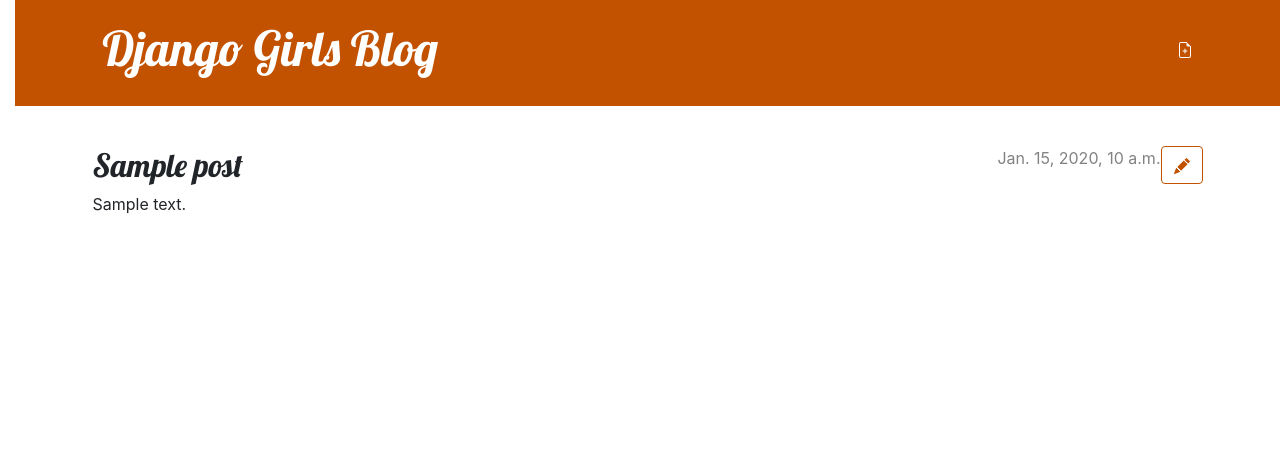
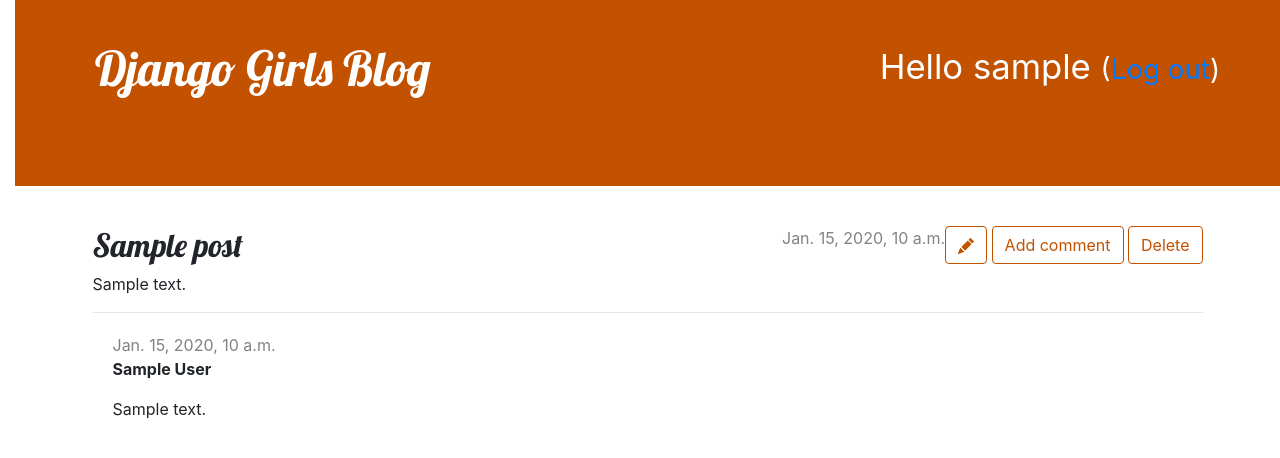
Before and after one commit to monisha-123456789/my-first-blog, a Django app: page /post/1/ in a window 1280 px wide. Shown: the top 458 px of the page. Run offline with Django 3.2, Linux system fonts and the light colour scheme; a user stored in the database is signed in; tables that the repository leaves empty hold one stand-in row (values such as "Sample post").

Commit message:
extension tutorial practices

```diff
--- a/blog/admin.py
+++ b/blog/admin.py
@@ -1,5 +1,6 @@
 from django.contrib import admin
-from .models import Post
+from .models import Post, Comment
 
 # Register your models here.
 admin.site.register(Post)
+admin.site.register(Comment)
--- a/blog/models.py
+++ b/blog/models.py
@@ -16,3 +16,20 @@
 
     def __str__(self):
         return self.title
+
+    def approved_comments(self):
+        return self.comments.filter(approved_comment=True)
+
+class Comment(models.Model):
+    post = models.ForeignKey('blog.Post', on_delete=models.CASCADE, related_name='comments')
+    author = models.CharField(max_length=200)
+    text = models.TextField()
+    created_date = models.DateTimeField(default=timezone.now)
+    approved_comment = models.BooleanField(default=False)
+
+    def approve(self):
+        self.approved_comment=True
+        self.save()
+
+    def __str__(self):
+        return self.text
--- a/blog/static/css/blog.css
+++ b/blog/static/css/blog.css
@@ -75,3 +75,7 @@
     color: #FFFFFF;
     background-color: #C25100;
 }
+
+.comment {
+    margin: 20px 0px 20px 20px;
+}
--- a/blog/templates/blog/base.html
+++ b/blog/templates/blog/base.html
@@ -9,11 +9,13 @@
     </head>
     <body>
         <header class="page-header">
-            <div class="container">
+            <div class="page-header">
                 {% if user.is_authenticated %}
-                    <a href="{% url 'post_new' %}" class="top-menu">
-                        {% include './icons/file-earmark-plus.svg' %}
-                    </a>
+                    <a href="{% url 'post_new' %}" class="top-menu"><span class="glyphicon glyphicon-plus"></span></a>
+                    <a href="{% url 'post_draft_list' %}" class="top-menu"><span class="glyphicon glyphicon-edit"></span></a>
+                    <p class="top-menu">Hello {{ user.username }} <small>(<a href="{% url 'logout' %}">Log out</a>)</small></p>
+                {% else %}
+                    <a href="{% url 'login' %}" class="top-menu"><span class="glyphicon glyphicon-lock"></span></a>
                 {% endif %}
                 <h1><a href="/">Django Girls Blog</a></h1>
             </div>
--- a/blog/templates/blog/post_detail.html
+++ b/blog/templates/blog/post_detail.html
@@ -7,14 +7,39 @@
                 <a class="btn btn-default" href="{% url 'post_edit' pk=post.pk %}">
                     {% include './icons/pencil-fill.svg' %}
                 </a>
+                <a class="btn btn-default" href="{% url 'add_comment_to_post' pk=post.pk %}">Add comment</a>
+                <a class="btn btn-default" href="{% url 'post_remove' pk=post.pk %}"><span class="glyphicon glyphicon-remove">Delete</span></a>
             {% endif %}
         </aside>
         {% if post.published_date %}
-            <time class="date">
+            <div class="date">
                 {{ post.published_date }}
-            </time>
+            </div>
+        {% else %}
+            <aside class="actions">
+                <a class="btn btn-default" href="{% url 'post_publish' pk=post.pk %}">Publish</a>
+            </aside>
         {% endif %}
         <h2>{{ post.title }}</h2>
         <p>{{ post.text|linebreaksbr }}</p>
+
+        <hr>
+        {% for comment in post.comments.all %}
+            {% if user.is_authenticated or comment.approved_comment %}
+                <div class="comment">
+                    <div class="date">
+                        {{ comment.created_date }}
+                        {% if not comment.approved_comment %}
+                            <a class="btn btn-default" href="{% url 'comment_remove' pk=comment.pk %}"><span class="glyphicon glyphicon-remove">Remove</span></a>
+                            <a class="btn btn-default" href="{% url 'comment_approve' pk=comment.pk %}"><span class="glyphicon glyphicon-ok">Approve</span></a>
+                        {% endif %}
+                    </div>
+                    <strong>{{ comment.author }}</strong>
+                    <p>{{ comment.text|linebreaks }}</p>
+                </div>
+            {% endif %}
+            {% empty %}
+            <p>No comments here yet :(</p>
+        {% endfor %}
     </article>
 {% endblock %}
--- a/blog/templates/blog/post_list.html
+++ b/blog/templates/blog/post_list.html
@@ -8,6 +8,7 @@
             </time>
             <h2><a href="{% url 'post_detail' pk=post.pk %}">{{ post.title }}</a></h2>
             <p>{{ post.text|linebreaksbr }}</p>
+            <a href="{% url 'post_detail' pk=post.pk %}">Comments: {{ post.approved_comments.count }}</a>
         </article>
     {% endfor %}
 {% endblock %}
--- a/blog/urls.py
+++ b/blog/urls.py
@@ -6,4 +6,10 @@
     path('post/<int:pk>/', views.post_detail, name='post_detail'),
     path('post/new/', views.post_new, name='post_new'),
     path('post/<int:pk>/edit/', views.post_edit, name='post_edit'),
+    path('draft/', views.post_draft_list, name='post_draft_list'),
+    path('post/<pk>/publish', views.post_publish, name='post_publish'),
+    path('post/<pk>/remove', views.post_remove, name='post_remove'),
+    path('post/<int:pk>/comment/', views.add_comment_to_post, name='add_comment_to_post'),
+    path('comment/<int:pk>/approve/', views.comment_approve, name='comment_approve'),
+    path('comment/<int:pk>/remove/', views.comment_remove, name='comment_remove'),
 ]
--- a/blog/views.py
+++ b/blog/views.py
@@ -1,31 +1,33 @@
 from django.shortcuts import render, get_object_or_404, redirect
-from .models import Post
+from .models import Post, Comment
 from django.utils import timezone
-from .forms import PostForm
+from .forms import PostForm, CommentForm
+from django.contrib.auth.decorators import login_required
 
 # Create your views here.
+@login_required
 def post_list(request):
     posts=Post.objects.filter(published_date__lte=timezone.now()).order_by('published_date')
     return render(request, 'blog/post_list.html', {'posts':posts})
 
-
+@login_required
 def post_detail(request, pk):
     post = get_object_or_404(Post, pk=pk)
     return render(request, 'blog/post_detail.html', {'post': post})
-
+@login_required
 def post_new(request):
     if request.method == "POST":
         form = PostForm(request.POST)
         if form.is_valid():
             post=form.save(commit=False)
             post.author=request.user
-            post.published_date=timezone.now()
             post.save()
             return redirect('post_detail', pk=post.pk)
     else:
         form= PostForm()
     return render(request, 'blog/post_edit.html', {'form':form})
 
+@login_required
 def post_edit(request, pk):
     post = get_object_or_404(Post, pk=pk)
     if request.method == 'POST':
@@ -33,9 +35,51 @@
         if form.is_valid():
             post=form.save(commit=False)
             post.author=request.user
-            post.published_date=timezone.now()
             post.save()
             return redirect('post_edit', pk=post.pk)
     else:
         form = PostForm(instance= post)
     return render(request, 'blog/post_edit.html', { 'form':form})
+
+@login_required
+def post_draft_list(request):
+    posts = Post.objects.filter(published_date__isnull=True).order_by('created_date')
+    return render(request, "blog/post_draft_list.html", {"posts":posts})
+
+@login_required
+def post_publish(request, pk):
+    post = get_object_or_404(Post, pk=pk)
+    post.publish()
+    return redirect('post_detail', pk=pk)
+
+@login_required
+def post_remove(request, pk):
+    post = get_object_or_404(Post, pk=pk)
+    post.delete()
+    return redirect('post_list')
+
+@login_required
+def add_comment_to_post(request, pk):
+    post = get_object_or_404(Post, pk=pk)
+    if request.method == "POST":
+        form = CommentForm(request.POST)
+        if form.is_valid():
+            comment = form.save(commit=False)
+            comment.post = post
+            comment.save()
+            return redirect('post_detail', pk=post.pk)
+    else:
+        form = CommentForm()
+    return render(request, 'blog/add_comment_to_post.html', {'form': form})
+
+@login_required
+def comment_approve(request, pk):
+    comment = get_object_or_404(Comment, pk=pk)
+    comment.approve()
+    return redirect('post_detail', pk=comment.post.pk)
+
+@login_required
+def comment_remove(request, pk):
+    comment = get_object_or_404(Comment, pk=pk)
+    comment.delete()
+    return redirect('post_detail', pk=comment.post.pk)
--- a/mysite/settings.py
+++ b/mysite/settings.py
@@ -120,3 +120,5 @@
 
 STATIC_URL = '/static/'
 STATIC_ROOT = os.path.join(BASE_DIR, 'static')
+
+LOGIN_REDIRECT_URL = '/'
--- a/mysite/urls.py
+++ b/mysite/urls.py
@@ -15,8 +15,11 @@
 """
 from django.contrib import admin
 from django.urls import path, include
+from django.contrib.auth import views
 
 urlpatterns = [
     path('admin/', admin.site.urls),
+    path('accounts/login', views.LoginView.as_view(), name='login'),
+    path('accounts/logout', views.LogoutView.as_view(next_page='/'), name='logout'),
     path('',include('blog.urls')),
 ]
```
Also changed, not shown: blog/forms.py (+7 -1 lines), blog/templates/blog/add_comment_to_post.html (added, +9 -0 lines), blog/templates/blog/post_draft_list.html (added, +11 -0 lines), blog/templates/registration/login.html (added, +24 -0 lines), blog/migrations/0002_auto_20210324_1741.py (added).
